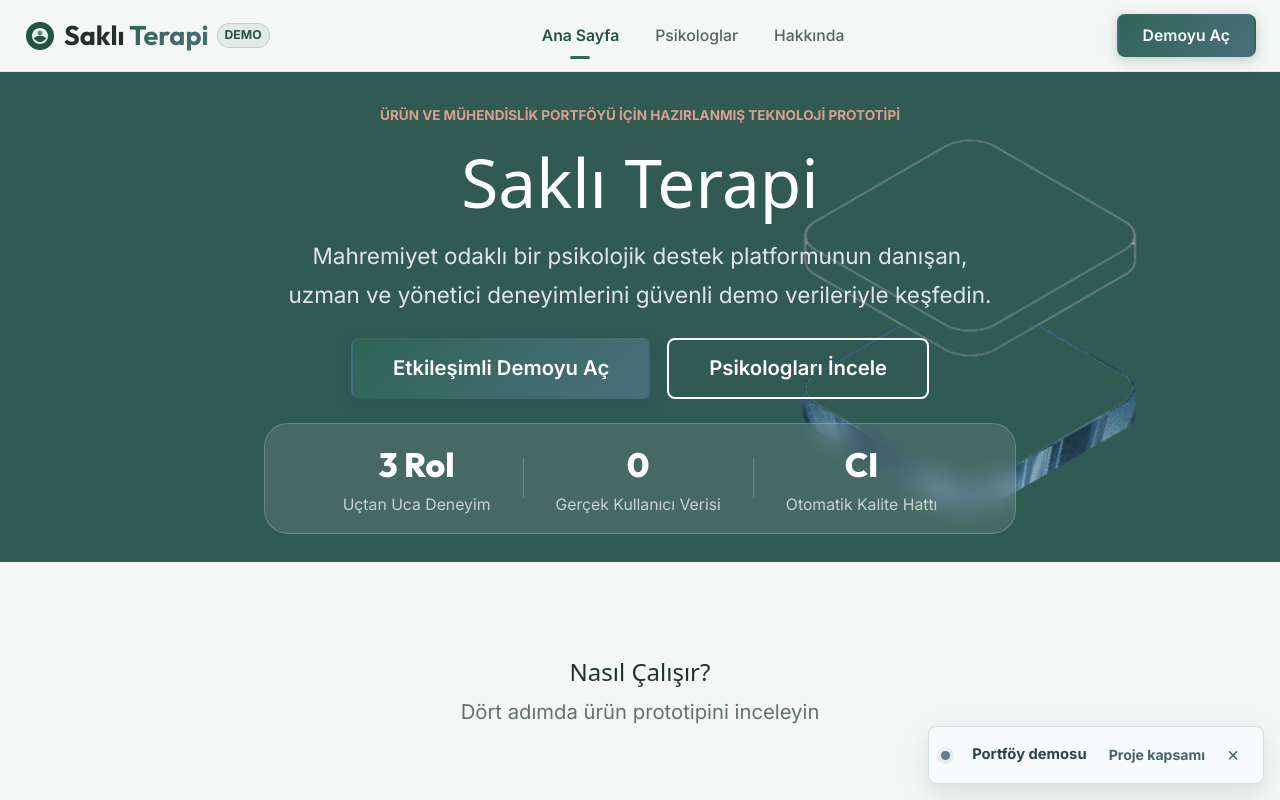
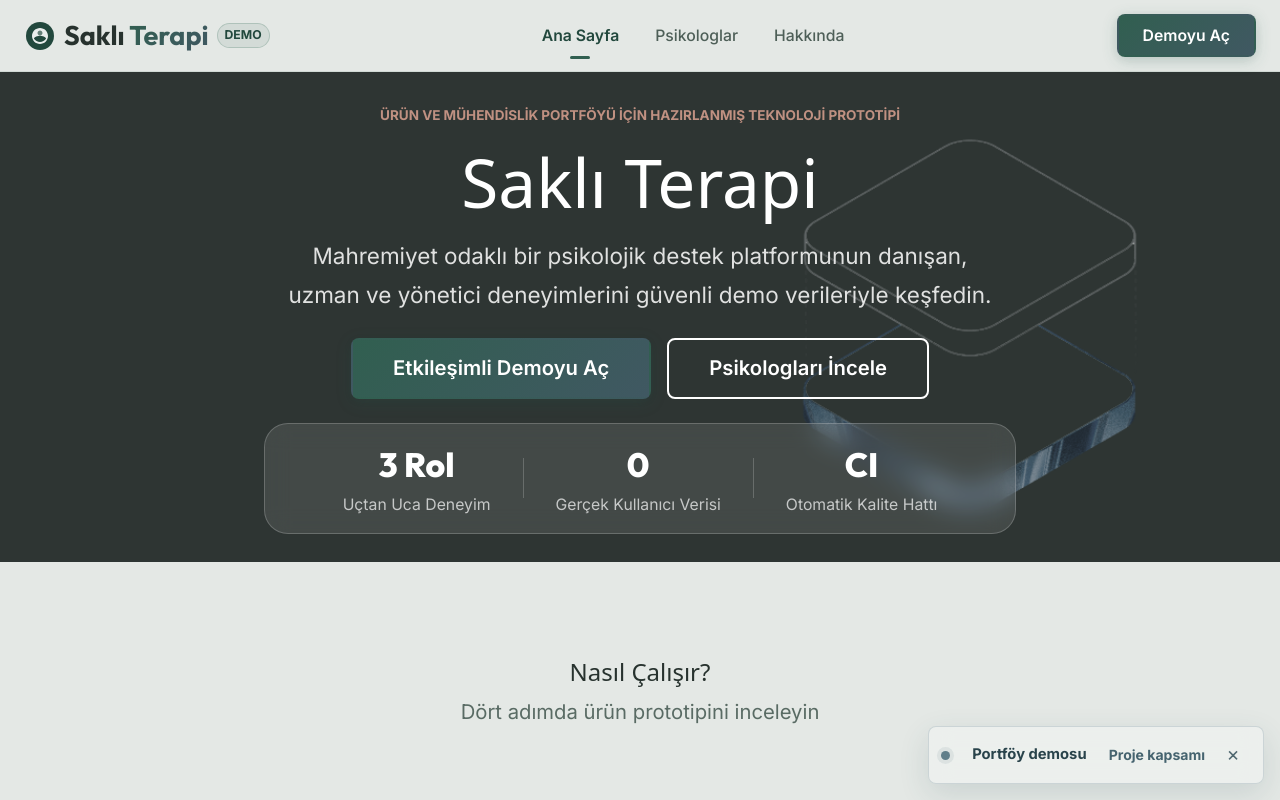
Before and after one commit to melih-kck/sakli-terapi, a React (Vite) app: page / in a window 1280 px wide. Shown: the top 800 px of the page. Built offline with nearby package versions, Linux system fonts and the light colour scheme; no server answers.

Commit message:
style: reduce brightness and neutralize hero

```diff
--- a/index.html
+++ b/index.html
@@ -4,7 +4,7 @@
     <meta charset="UTF-8" />
     <link rel="icon" type="image/svg+xml" href="/favicon.svg" />
     <meta name="viewport" content="width=device-width, initial-scale=1.0" />
-    <meta name="theme-color" content="#315a52" />
+    <meta name="theme-color" content="#2e3533" />
     <meta name="application-name" content="Saklı Terapi" />
     <meta name="description" content="Saklı Terapi, mahremiyet odaklı çevrim içi psikolojik destek deneyimini araştıran etkileşimli bir ürün ve teknoloji prototipidir." />
     <meta property="og:type" content="website" />
--- a/src/components/DemoNotice.css
+++ b/src/components/DemoNotice.css
@@ -11,7 +11,7 @@
   padding: 10px 12px;
   border: 1px solid rgba(97, 127, 138, 0.24);
   border-radius: 8px;
-  background: rgba(248, 251, 252, 0.96);
+  background: rgba(237, 240, 238, 0.96);
   color: #29434b;
   box-shadow: 0 10px 30px rgba(52, 86, 95, 0.14);
   backdrop-filter: blur(12px);
--- a/src/components/Footer.jsx
+++ b/src/components/Footer.jsx
@@ -17,8 +17,8 @@ export default function Footer() {
                   <path d="M16 8C11.58 8 8 11.58 8 16s3.58 8 8 8 8-3.58 8-8-3.58-8-8-8zm0 2.5c1.38 0 2.5 1.12 2.5 2.5s-1.12 2.5-2.5 2.5-2.5-1.12-2.5-2.5 1.12-2.5 2.5-2.5zm0 11.5c-2.5 0-4.71-1.28-6-3.22.03-1.99 4-3.08 6-3.08s5.97 1.09 6 3.08c-1.29 1.94-3.5 3.22-6 3.22z" fill="white" opacity="0.9"/>
                   <defs>
                     <linearGradient id="footerLogoGrad" x1="2" y1="2" x2="30" y2="30">
-                      <stop stopColor="#245344" />
-                      <stop offset="1" stopColor="#617F8A" />
+                      <stop stopColor="#22483D" />
+                      <stop offset="1" stopColor="#596F78" />
                     </linearGradient>
                   </defs>
                 </svg>
--- a/src/components/Navbar.css
+++ b/src/components/Navbar.css
@@ -5,15 +5,15 @@
   right: 0;
   height: 72px;
   z-index: var(--z-fixed);
-  background: rgba(244, 247, 245, 0.86);
+  background: rgba(228, 232, 229, 0.9);
   backdrop-filter: blur(16px);
   -webkit-backdrop-filter: blur(16px);
-  border-bottom: 1px solid rgba(50, 106, 89, 0.1);
+  border-bottom: 1px solid rgba(49, 95, 80, 0.1);
   transition: all var(--transition-normal);
 }
 
 .navbar-scrolled {
-  background: rgba(255, 255, 255, 0.96);
+  background: rgba(237, 240, 238, 0.97);
   border-bottom-color: var(--border-medium);
   box-shadow: 0 4px 20px rgba(32, 49, 44, 0.1);
   height: 64px;
--- a/src/components/Navbar.jsx
+++ b/src/components/Navbar.jsx
@@ -54,8 +54,8 @@ export default function Navbar() {
               <circle cx="16" cy="13" r="3" fill="white" opacity="0.3"/>
               <defs>
                 <linearGradient id="logoGrad" x1="2" y1="2" x2="30" y2="30">
-                  <stop stopColor="#245344" />
-                  <stop offset="1" stopColor="#617F8A" />
+                  <stop stopColor="#22483D" />
+                  <stop offset="1" stopColor="#596F78" />
                 </linearGradient>
               </defs>
             </svg>
--- a/src/index.css
+++ b/src/index.css
@@ -22,9 +22,9 @@
   --radius-lg: 16px;
   --radius-full: 9999px;
 
-  --social-bg: rgba(220, 230, 225, 0.82);
+  --social-bg: rgba(201, 210, 205, 0.82);
   --shadow:
-    rgba(32, 49, 44, 0.12) 0 10px 15px -3px, rgba(32, 49, 44, 0.08) 0 4px 6px -2px;
+    rgba(39, 50, 46, 0.11) 0 10px 15px -3px, rgba(39, 50, 46, 0.07) 0 4px 6px -2px;
 
   --sans: system-ui, 'Segoe UI', Roboto, sans-serif;
   --heading: system-ui, 'Segoe UI', Roboto, sans-serif;
--- a/src/styles/components.css
+++ b/src/styles/components.css
@@ -113,7 +113,7 @@
 
 /* ── Cards ── */
 .card {
-  background: var(--bg-primary);
+  background: var(--bg-elevated);
   border: 1px solid var(--border-light);
   border-radius: var(--radius-lg);
   overflow: hidden;
--- a/src/styles/design-system.css
+++ b/src/styles/design-system.css
@@ -8,40 +8,40 @@
 
 :root {
   /* ── Primary Colors ── */
-  --primary: #326a59;
-  --primary-light: #5f927f;
-  --primary-lighter: #a9c9bd;
-  --primary-dark: #245344;
-  --primary-bg: rgba(50, 106, 89, 0.09);
-  --primary-bg-hover: rgba(50, 106, 89, 0.15);
+  --primary: #315f50;
+  --primary-light: #577d70;
+  --primary-lighter: #9db8ae;
+  --primary-dark: #22483d;
+  --primary-bg: rgba(49, 95, 80, 0.09);
+  --primary-bg-hover: rgba(49, 95, 80, 0.14);
 
   /* ── Secondary Colors ── */
-  --secondary: #617f8a;
-  --secondary-light: #88a0aa;
-  --secondary-dark: #45636f;
-  --secondary-bg: rgba(97, 127, 138, 0.11);
+  --secondary: #596f78;
+  --secondary-light: #7a8c93;
+  --secondary-dark: #405862;
+  --secondary-bg: rgba(89, 111, 120, 0.1);
 
   /* ── Accent Colors ── */
-  --accent: #bd7c65;
-  --accent-light: #d7a18e;
-  --accent-dark: #8c5644;
-  --accent-bg: rgba(189, 124, 101, 0.11);
-  --accent-border: rgba(189, 124, 101, 0.3);
+  --accent: #a36c5d;
+  --accent-light: #c09182;
+  --accent-dark: #74483c;
+  --accent-bg: rgba(163, 108, 93, 0.1);
+  --accent-border: rgba(163, 108, 93, 0.26);
 
   /* ── Background Colors ── */
-  --bg-primary: #f4f7f5;
-  --bg-secondary: #e9efec;
-  --bg-tertiary: #dce6e1;
-  --bg-elevated: #ffffff;
+  --bg-primary: #e4e8e5;
+  --bg-secondary: #d8dedb;
+  --bg-tertiary: #c9d2cd;
+  --bg-elevated: #edf0ee;
   --bg-overlay: rgba(21, 39, 34, 0.46);
 
   /* ── Text Colors ── */
-  --text-primary: #20312c;
-  --text-secondary: #53665f;
-  --text-tertiary: #60736c;
+  --text-primary: #27322e;
+  --text-secondary: #4e5f58;
+  --text-tertiary: #596b64;
   --text-inverse: #ffffff;
-  --text-link: #326a59;
-  --text-link-hover: #245344;
+  --text-link: #315f50;
+  --text-link-hover: #22483d;
 
   /* ── Semantic Colors ── */
   --success: #396f53;
@@ -58,10 +58,10 @@
   --info-bg: rgba(76, 113, 123, 0.1);
 
   /* ── Border Colors ── */
-  --border-light: #d5e0db;
-  --border-medium: #bccbc5;
-  --border-dark: #91a69e;
-  --border-focus: #326a59;
+  --border-light: #c6d0cb;
+  --border-medium: #aebdb6;
+  --border-dark: #81968d;
+  --border-focus: #315f50;
 
   /* ── Typography ── */
   --font-heading: 'Outfit', -apple-system, BlinkMacSystemFont, 'Segoe UI', sans-serif;
@@ -109,13 +109,13 @@
   --radius-full: 9999px;
 
   /* ── Shadows ── */
-  --shadow-xs: 0 1px 2px rgba(32, 49, 44, 0.05);
-  --shadow-sm: 0 2px 8px rgba(32, 49, 44, 0.07);
-  --shadow-md: 0 6px 18px rgba(32, 49, 44, 0.09);
-  --shadow-lg: 0 12px 32px rgba(32, 49, 44, 0.12);
-  --shadow-xl: 0 18px 48px rgba(32, 49, 44, 0.15);
-  --shadow-glow: 0 0 24px rgba(50, 106, 89, 0.12);
-  --shadow-glow-secondary: 0 0 24px rgba(97, 127, 138, 0.12);
+  --shadow-xs: 0 1px 2px rgba(39, 50, 46, 0.04);
+  --shadow-sm: 0 2px 8px rgba(39, 50, 46, 0.06);
+  --shadow-md: 0 6px 18px rgba(39, 50, 46, 0.08);
+  --shadow-lg: 0 12px 32px rgba(39, 50, 46, 0.1);
+  --shadow-xl: 0 18px 48px rgba(39, 50, 46, 0.13);
+  --shadow-glow: 0 0 24px rgba(49, 95, 80, 0.1);
+  --shadow-glow-secondary: 0 0 24px rgba(89, 111, 120, 0.1);
 
   /* ── Transitions ── */
   --transition-fast: 0.15s ease;
@@ -141,15 +141,15 @@
   --bp-wide: 1536px;
 
   /* ── Gradients ── */
-  --gradient-primary: linear-gradient(135deg, #2f6555 0%, #496f7d 100%);
-  --gradient-primary-soft: linear-gradient(135deg, rgba(50, 106, 89, 0.1) 0%, rgba(97, 127, 138, 0.08) 100%);
-  --gradient-hero: linear-gradient(135deg, #315f55 0%, #3d6d64 54%, #526f78 100%);
-  --gradient-card: linear-gradient(180deg, #ffffff 0%, #f4f7f5 100%);
-  --gradient-glass: linear-gradient(135deg, rgba(255, 255, 255, 0.94) 0%, rgba(244, 247, 245, 0.84) 100%);
-  --gradient-text: linear-gradient(135deg, #326a59 0%, #45636f 58%, #8c5644 100%);
+  --gradient-primary: linear-gradient(135deg, #315f50 0%, #405862 100%);
+  --gradient-primary-soft: linear-gradient(135deg, rgba(49, 95, 80, 0.09) 0%, rgba(89, 111, 120, 0.07) 100%);
+  --gradient-hero: linear-gradient(135deg, #344640 0%, #3e5150 56%, #4c5f66 100%);
+  --gradient-card: linear-gradient(180deg, #edf0ee 0%, #e4e8e5 100%);
+  --gradient-glass: linear-gradient(135deg, rgba(237, 240, 238, 0.94) 0%, rgba(228, 232, 229, 0.86) 100%);
+  --gradient-text: linear-gradient(135deg, #315f50 0%, #405862 58%, #74483c 100%);
 
   /* ── Glass Effect ── */
-  --glass-bg: rgba(255, 255, 255, 0.82);
-  --glass-border: rgba(255, 255, 255, 0.72);
+  --glass-bg: rgba(237, 240, 238, 0.84);
+  --glass-border: rgba(255, 255, 255, 0.48);
   --glass-blur: 12px;
 }
--- a/src/styles/pages/Landing.css
+++ b/src/styles/pages/Landing.css
@@ -10,7 +10,7 @@
   display: flex;
   align-items: flex-start;
   justify-content: center;
-  background-color: #315a52;
+  background-color: #2e3533;
   position: relative;
   overflow: hidden;
   padding: 28px 0;
@@ -24,8 +24,8 @@
   background-repeat: no-repeat;
   background-position: calc(50% + 330px) 54%;
   background-size: 360px;
-  filter: hue-rotate(300deg) saturate(0.38) brightness(1.18);
-  opacity: 0.72;
+  filter: hue-rotate(300deg) saturate(0.28) brightness(1.12);
+  opacity: 0.58;
   pointer-events: none;
 }
 
```
